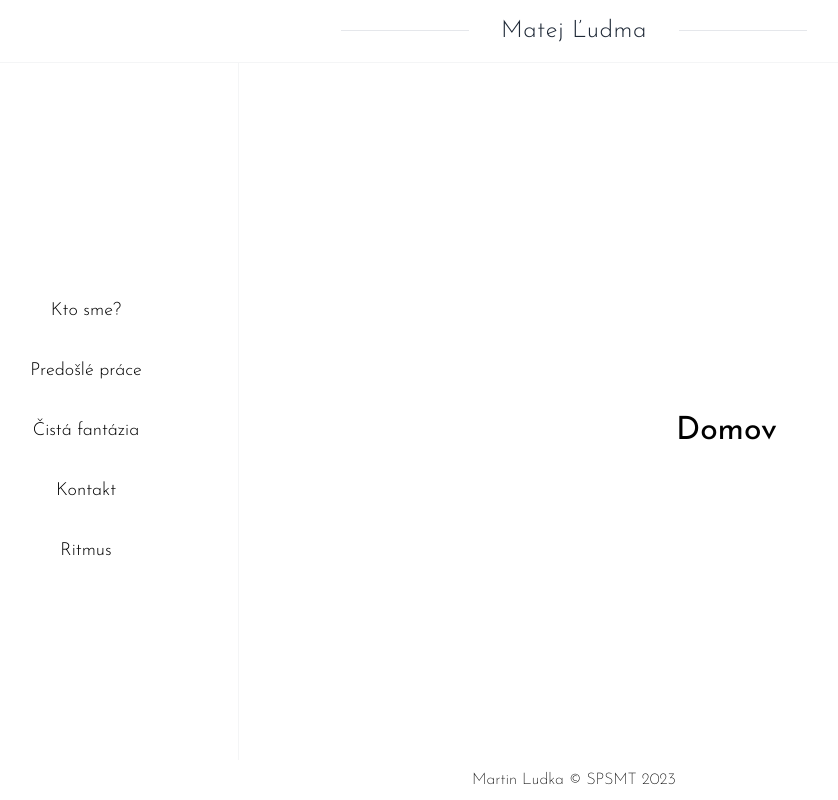
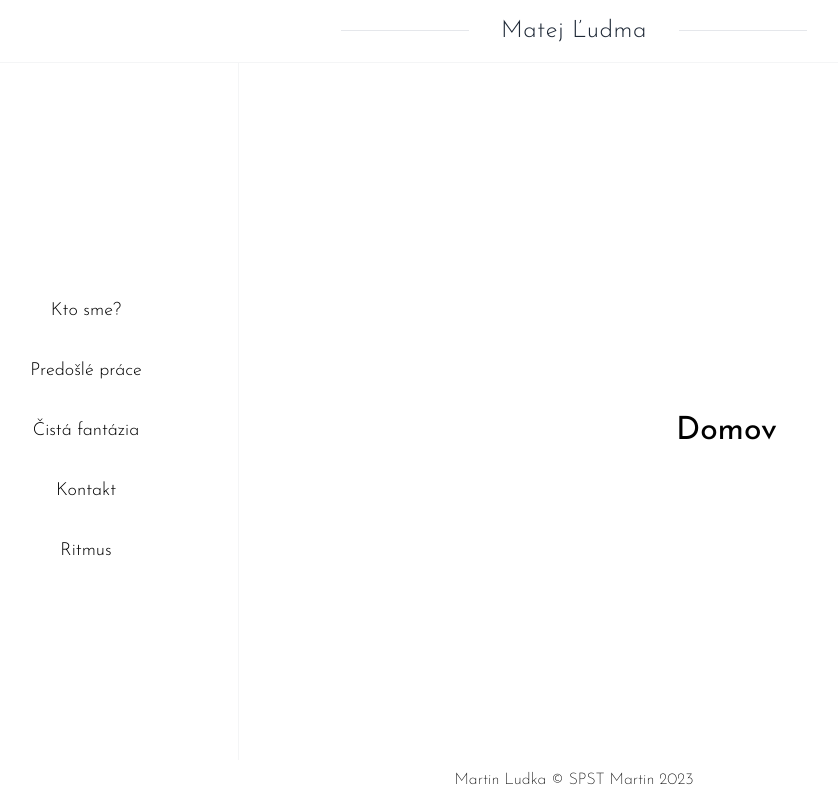
Before and after one commit to terthesz/technologia-internetu, a Next.js app: page / in a window 1280 px wide. Shown: the whole page, without its empty margins (66-904 px from the left). Built offline with nearby package versions, Linux system fonts and the light colour scheme.

Commit message:
header, footer, navbar

```diff
--- a/app/components/Footer.tsx
+++ b/app/components/Footer.tsx
@@ -1,7 +1,7 @@
 const Footer = () => {
     return (
         <div className="absolute bottom-0 w-full bg-white text-center py-[.5rem] font-extralight">
-            Martin Ludka &copy; SPSMT 2023
+            Martin Ludka &copy; SPST Martin 2023
         </div>
     );
 };
```
